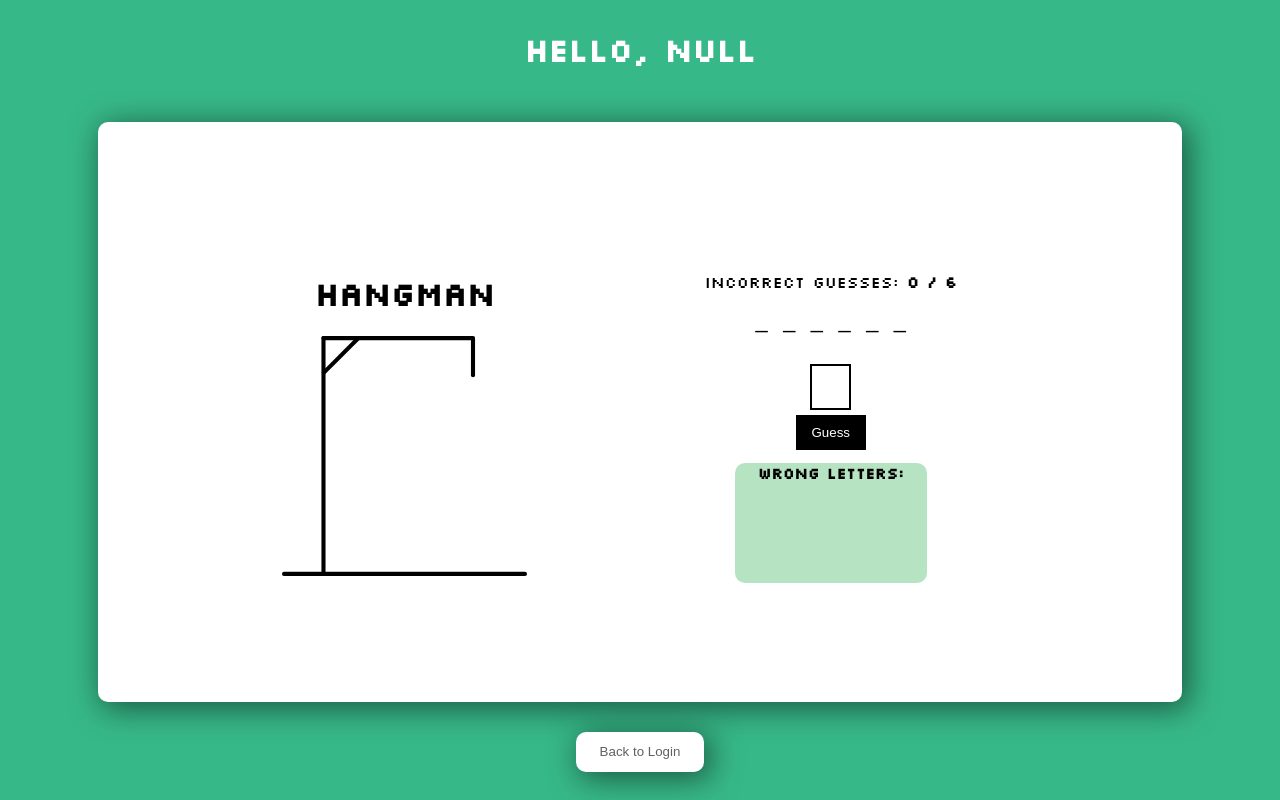
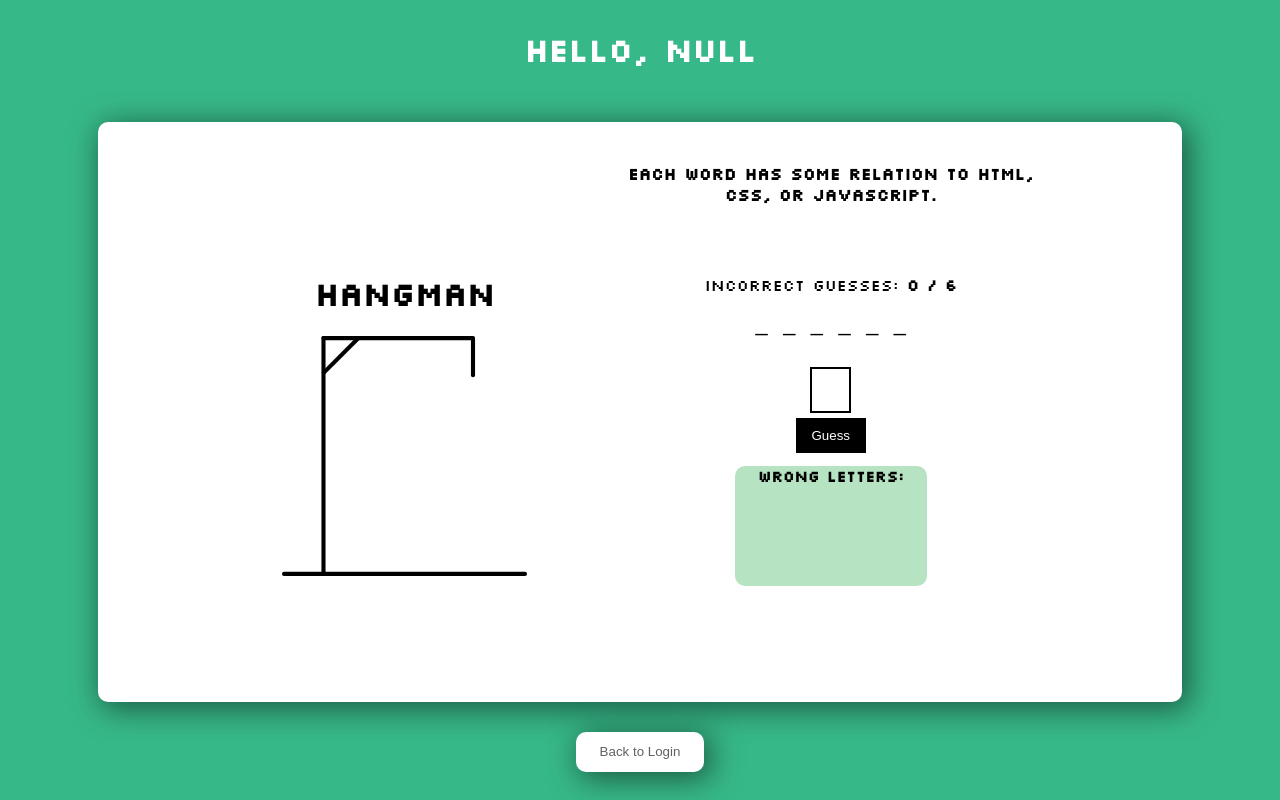
Before and after one commit to Myles-Marshall/capstone_hangman, a plain HTML site: page game.html in a window 1280 px wide. Drawn offline with Linux system fonts and the light colour scheme.

Commit message:
h1 added

```diff
--- a/game.html
+++ b/game.html
@@ -16,6 +16,8 @@
             </div>
 
             <div id="guesses">
+                <h1>Each word has some relation to HTML, CSS, or Javascript.</h1>
+
                 <p>
                     Incorrect guesses: <b><span id="incorrect">0</span> / 6</b>
                 </p>
--- a/game_styles.css
+++ b/game_styles.css
@@ -83,8 +83,12 @@ body {
     text-align: center;
 }
 
+#guesses h1 {
+    font-size: 1.3vw;
+}
+
 #guesses > p {
-    margin-top: 120px;
+    margin-top: 70px;
 }
 
 /* .word-input {
```
